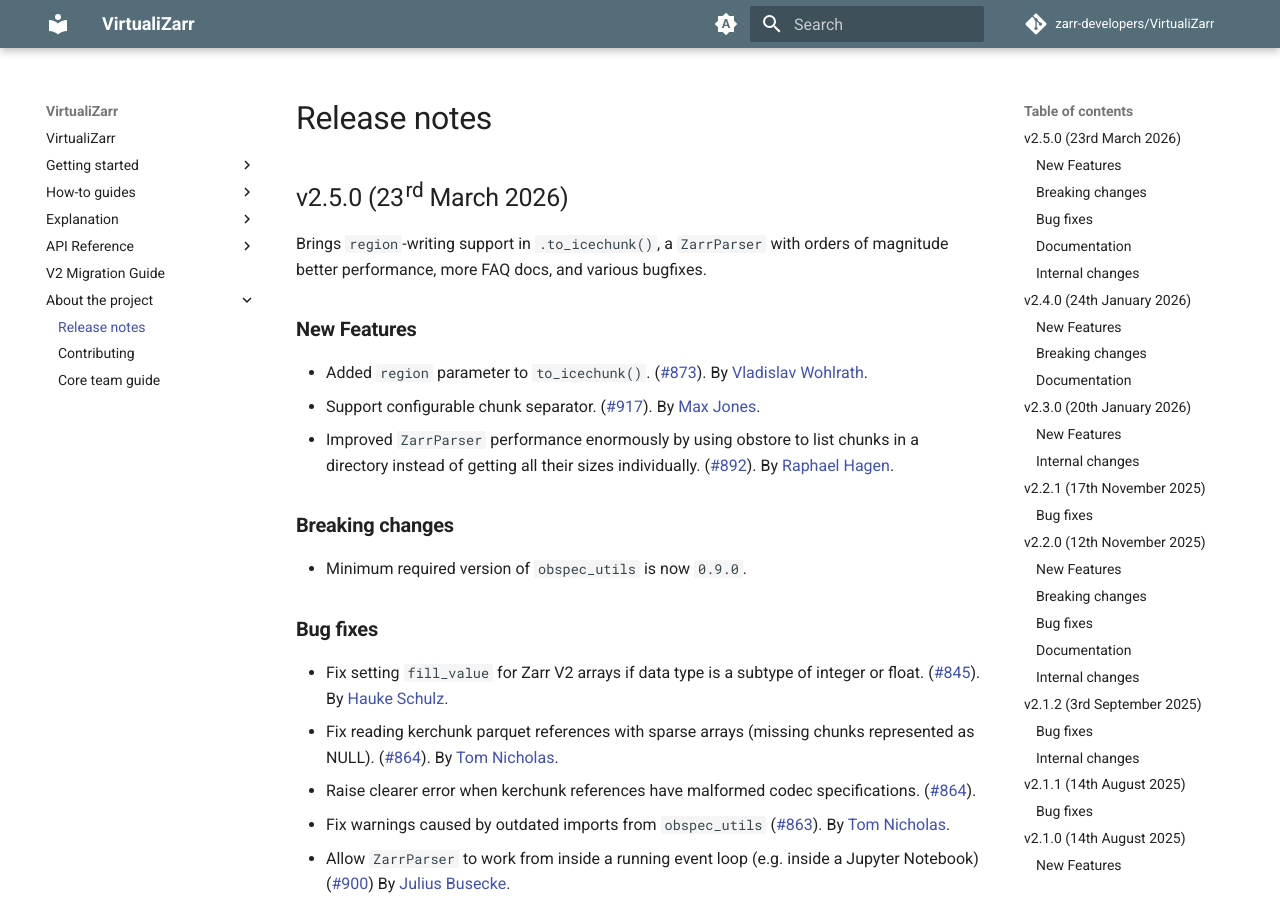
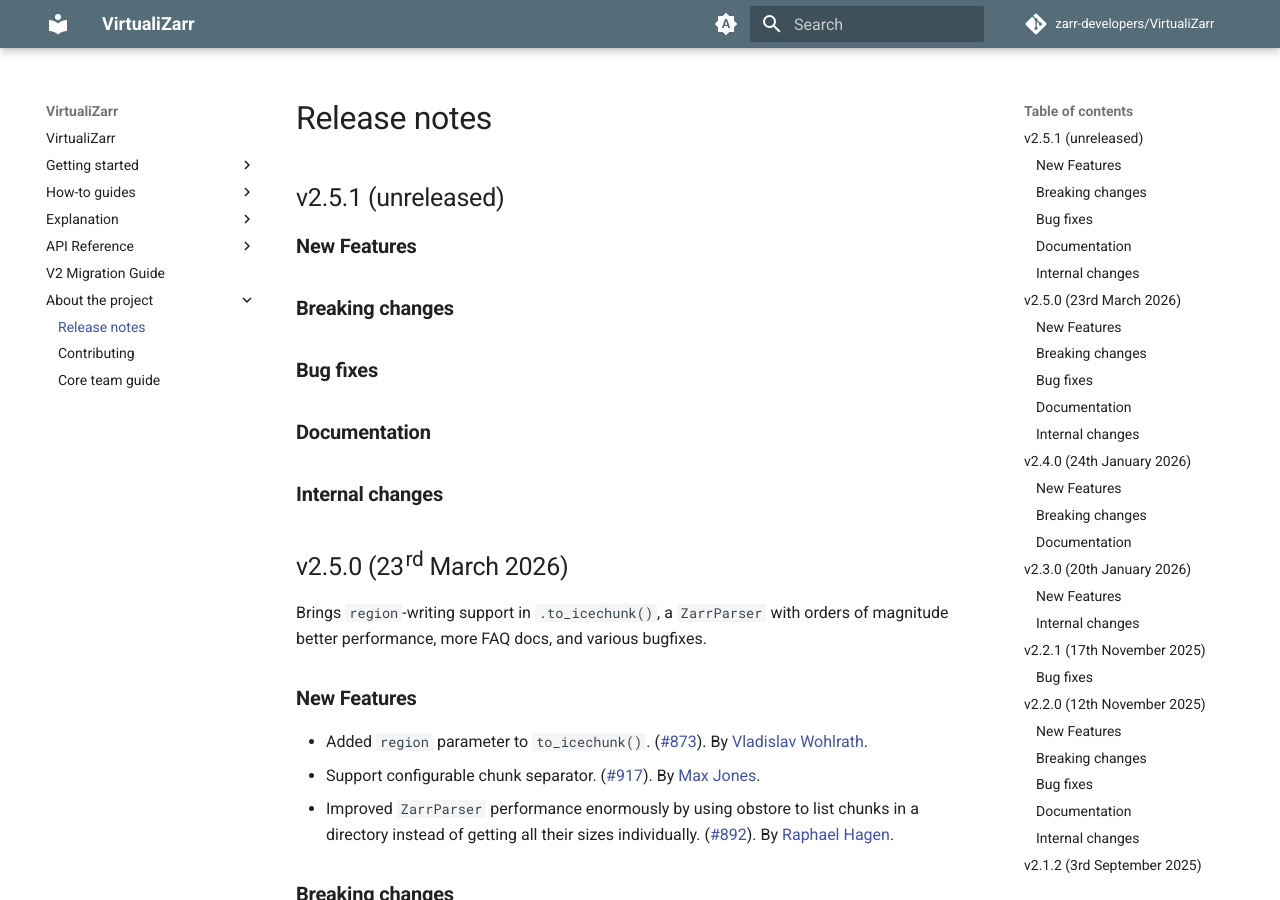
Before and after one commit to zarr-developers/VirtualiZarr, an MkDocs documentation site: the page built from docs/releases.md, in a window 1280 px wide and 900 px high. Built offline with MkDocs 1.6.1 and Material for MkDocs 9.7.7, drawn with Linux system fonts in a browser that asks for light colours; comment, search, counter and statistics services are not loaded; the version menu is left out.

Commit message:
Add empty release notes for v2.5.1 (#942)
Add placeholder for release notes of version 2.5.1.

```diff
--- a/docs/releases.md
+++ b/docs/releases.md
@@ -1,4 +1,16 @@
 # Release notes
+
+## v2.5.1 (unreleased)
+
+### New Features
+
+### Breaking changes
+
+### Bug fixes
+
+### Documentation
+
+### Internal changes
 
 ## v2.5.0 (23rd March 2026)
 
```
